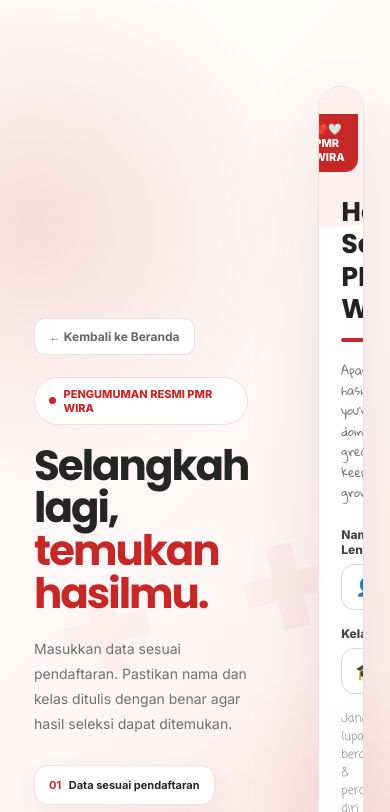
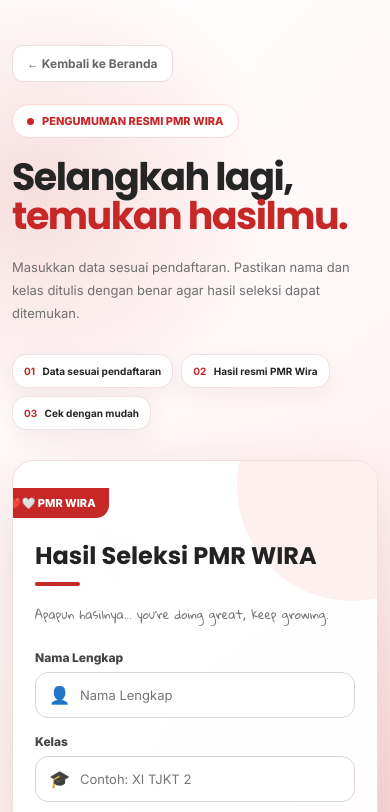
Before and after one commit to frzz969/pmr-wira-skansa, a plain HTML site: page index.html in a window 390 px wide. Both pictures are taken after a click on the button "Lihat Hasil Seleksi →". Shown: the top 812 px of the page. Drawn offline with Linux system fonts and the light colour scheme.

Commit message:
index.html

```diff
--- a/index.html
+++ b/index.html
@@ -332,7 +332,80 @@ footer{
   .section{padding:58px 0;width:calc(100% - 28px)}.section-head{display:block}.section-head p{margin-top:12px}.section h2{font-size:25px}
   .info-grid{grid-template-columns:1fr 1fr;gap:10px}.info-card{padding:17px}.info-card strong{font-size:13px}
   .about-inner{width:calc(100% - 28px);padding:60px 0}.about-visual{min-height:250px}.cta{width:calc(100% - 28px);margin:55px auto;padding:30px 24px;display:block}.cta h2{font-size:23px}.cta .primary-btn{margin-top:20px;width:100%}.footer-inner{display:block;line-height:1.8}.footer-inner div+div{margin-top:8px}
-  .form-view.active,.countdown-view.active,.result-view.active{padding:16px}.input-card{padding:30px 22px}.result-view{align-items:flex-start!important;padding-top:25px!important}.status-card{padding:24px 17px}.info-card{padding:20px}.status-header{font-size:16px}.result-top h2{font-size:15px}.result-container{margin:10px auto}
+  .form-view.active{
+  display:block;
+  padding:20px 12px;
+}
+
+.form-shell{
+  width:100%;
+  min-height:auto;
+  display:flex;
+  flex-direction:column;
+  align-items:stretch;
+  gap:30px;
+  padding:25px 0 40px;
+}
+
+.form-intro{
+  width:100%;
+}
+
+.form-intro h1{
+  font-size:38px;
+  letter-spacing:-1.5px;
+}
+
+.form-intro p{
+  max-width:100%;
+  font-size:13px;
+}
+
+.form-feature-row{
+  gap:8px;
+}
+
+.form-feature{
+  font-size:10px;
+  padding:10px 11px;
+}
+
+.input-card{
+  width:100%;
+  max-width:none;
+  margin:0;
+  padding:30px 22px;
+  border-radius:22px;
+}
+
+.input-card h2{
+  font-size:24px;
+}
+
+.result-view{
+  align-items:flex-start!important;
+  padding-top:25px!important;
+}
+
+.status-card{
+  padding:24px 17px;
+}
+
+.info-card{
+  padding:20px;
+}
+
+.status-header{
+  font-size:16px;
+}
+
+.result-top h2{
+  font-size:15px;
+}
+
+.result-container{
+  margin:10px auto;
+}
 }
 @media(max-width:480px){.page{padding:18px 12px}.home-left{padding:38px 24px}.home h1{font-size:38px}.home-right{min-height:250px}.emblem{width:145px;height:145px;font-size:65px}}
 </style>
```
